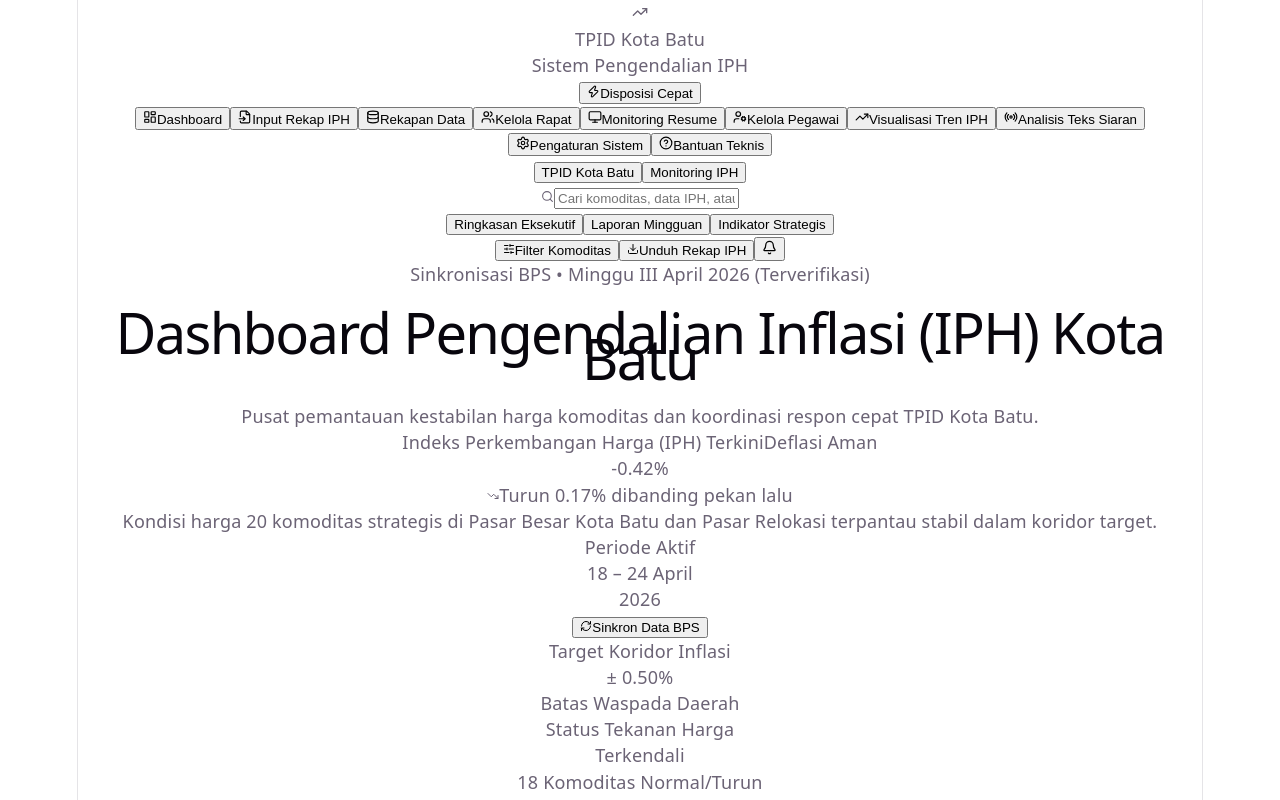
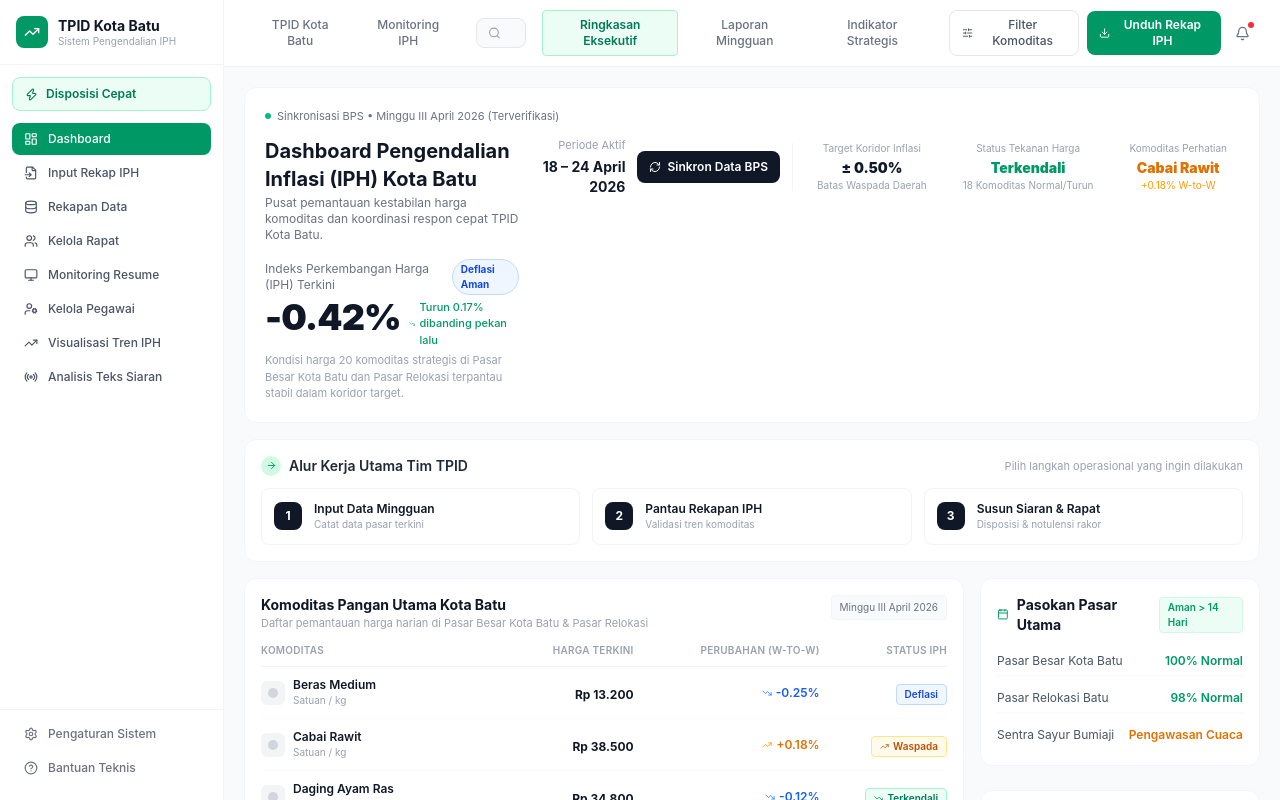
Before and after one commit to iitzFariss/iph-batu, a React (Vite) app: page / in a window 1280 px wide. Shown: the top 800 px of the page. Built offline with nearby package versions, Linux system fonts and the light colour scheme.

Commit message:
tailwind
adding tailwind

```diff
--- a/package.json
+++ b/package.json
@@ -18,6 +18,7 @@
     "@babel/core": "^7.29.7",
     "@eslint/js": "^10.0.1",
     "@rolldown/plugin-babel": "^0.2.3",
+    "@tailwindcss/vite": "^4.3.3",
     "@types/babel__core": "^7.20.5",
     "@types/node": "^24.13.3",
     "@types/react": "^19.2.18",
@@ -28,6 +29,7 @@
     "eslint-plugin-react-hooks": "^7.1.1",
     "eslint-plugin-react-refresh": "^0.5.6",
     "globals": "^17.12.0",
+    "tailwindcss": "^4.3.3",
     "typescript": "~6.0.2",
     "typescript-eslint": "^8.69.0",
     "vite": "^8.3.0"
--- a/src/index.css
+++ b/src/index.css
@@ -1,111 +1 @@
-:root {
-  --text: #6b6375;
-  --text-h: #08060d;
-  --bg: #fff;
-  --border: #e5e4e7;
-  --code-bg: #f4f3ec;
-  --accent: #aa3bff;
-  --accent-bg: rgba(170, 59, 255, 0.1);
-  --accent-border: rgba(170, 59, 255, 0.5);
-  --social-bg: rgba(244, 243, 236, 0.5);
-  --shadow:
-    rgba(0, 0, 0, 0.1) 0 10px 15px -3px, rgba(0, 0, 0, 0.05) 0 4px 6px -2px;
-
-  --sans: system-ui, 'Segoe UI', Roboto, sans-serif;
-  --heading: system-ui, 'Segoe UI', Roboto, sans-serif;
-  --mono: ui-monospace, Consolas, monospace;
-
-  font: 18px/145% var(--sans);
-  letter-spacing: 0.18px;
-  color-scheme: light dark;
-  color: var(--text);
-  background: var(--bg);
-  font-synthesis: none;
-  text-rendering: optimizeLegibility;
-  -webkit-font-smoothing: antialiased;
-  -moz-osx-font-smoothing: grayscale;
-
-  @media (max-width: 1024px) {
-    font-size: 16px;
-  }
-}
-
-@media (prefers-color-scheme: dark) {
-  :root {
-    --text: #9ca3af;
-    --text-h: #f3f4f6;
-    --bg: #16171d;
-    --border: #2e303a;
-    --code-bg: #1f2028;
-    --accent: #c084fc;
-    --accent-bg: rgba(192, 132, 252, 0.15);
-    --accent-border: rgba(192, 132, 252, 0.5);
-    --social-bg: rgba(47, 48, 58, 0.5);
-    --shadow:
-      rgba(0, 0, 0, 0.4) 0 10px 15px -3px, rgba(0, 0, 0, 0.25) 0 4px 6px -2px;
-  }
-
-  #social .button-icon {
-    filter: invert(1) brightness(2);
-  }
-}
-
-#root {
-  width: 1126px;
-  max-width: 100%;
-  margin: 0 auto;
-  text-align: center;
-  border-inline: 1px solid var(--border);
-  min-height: 100svh;
-  display: flex;
-  flex-direction: column;
-  box-sizing: border-box;
-}
-
-body {
-  margin: 0;
-}
-
-h1,
-h2 {
-  font-family: var(--heading);
-  font-weight: 500;
-  color: var(--text-h);
-}
-
-h1 {
-  font-size: 56px;
-  letter-spacing: -1.68px;
-  margin: 32px 0;
-  @media (max-width: 1024px) {
-    font-size: 36px;
-    margin: 20px 0;
-  }
-}
-h2 {
-  font-size: 24px;
-  line-height: 118%;
-  letter-spacing: -0.24px;
-  margin: 0 0 8px;
-  @media (max-width: 1024px) {
-    font-size: 20px;
-  }
-}
-p {
-  margin: 0;
-}
-
-code,
-.counter {
-  font-family: var(--mono);
-  display: inline-flex;
-  border-radius: 4px;
-  color: var(--text-h);
-}
-
-code {
-  font-size: 15px;
-  line-height: 135%;
-  padding: 4px 8px;
-  background: var(--code-bg);
-}
+@import "tailwindcss";
--- a/vite.config.ts
+++ b/vite.config.ts
@@ -1,4 +1,5 @@
 import react, { reactCompilerPreset } from '@vitejs/plugin-react'
+import tailwindcss from '@tailwindcss/vite'
 import babel from '@rolldown/plugin-babel'
 import { defineConfig } from 'vite'
 
@@ -6,6 +7,7 @@
 export default defineConfig({
   plugins: [
     react(),
+    tailwindcss(),
     babel({ presets: [reactCompilerPreset()] })
   ],
 })
```
Also changed, not shown: 1 other file (tests, documents, lock files or other folders).
